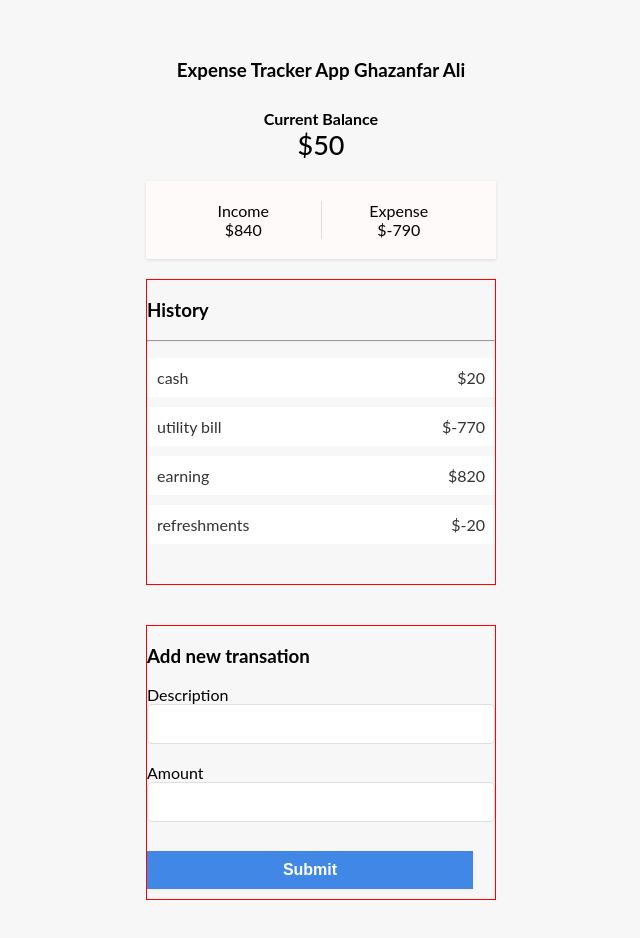
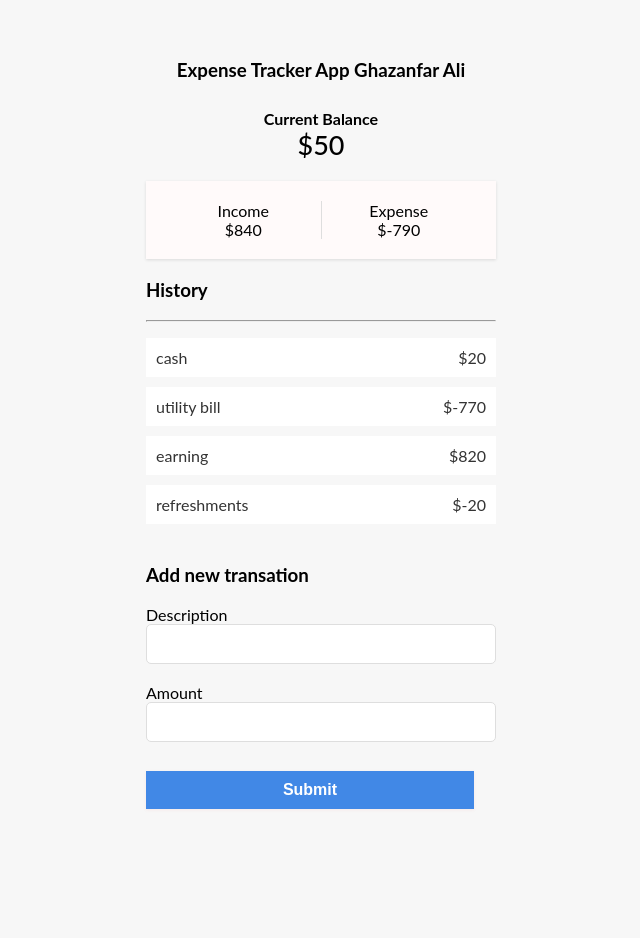
Before and after one commit to ghazanfarali345/expense-tracker-with-contextAPI, a React (Create React App) app: page / in a window 1280 px wide. Shown: the whole page, without its empty margins (319-959 px from the left). After the commit the page ends 859 px from the top, so only its background shows below. Built offline with nearby package versions, Linux system fonts and the light colour scheme.

Commit message:
first with workflow

```diff
--- a/src/App.css
+++ b/src/App.css
@@ -43,7 +43,7 @@ body {
   border-right: 1px solid #dedede;
 }
 .transation-list{
-  border: solid 1px red;
+  /* border: solid 1px red; */
   list-style-type: none;
   padding: 0;
   margin-bottom: 40px
@@ -65,7 +65,7 @@ body {
   margin: 10px 0;
 }
 .input{
-  border: solid 1px red;
+  /* border: solid 1px red; */
   padding-right: 22px;
   justify-content: center;
   /* overflow: hidden; */
--- a/src/components/expenseTracker/expenseTracker.jsx
+++ b/src/components/expenseTracker/expenseTracker.jsx
@@ -69,7 +69,7 @@ const ExpenseTracker = () => {
                 <hr/>
                 <ul>
                     {
-                        state.map((value) => {
+                        state.map((value    ) => {
                             return <li key={value.id}>
 
                                 <span>{value.description}</span>
```
